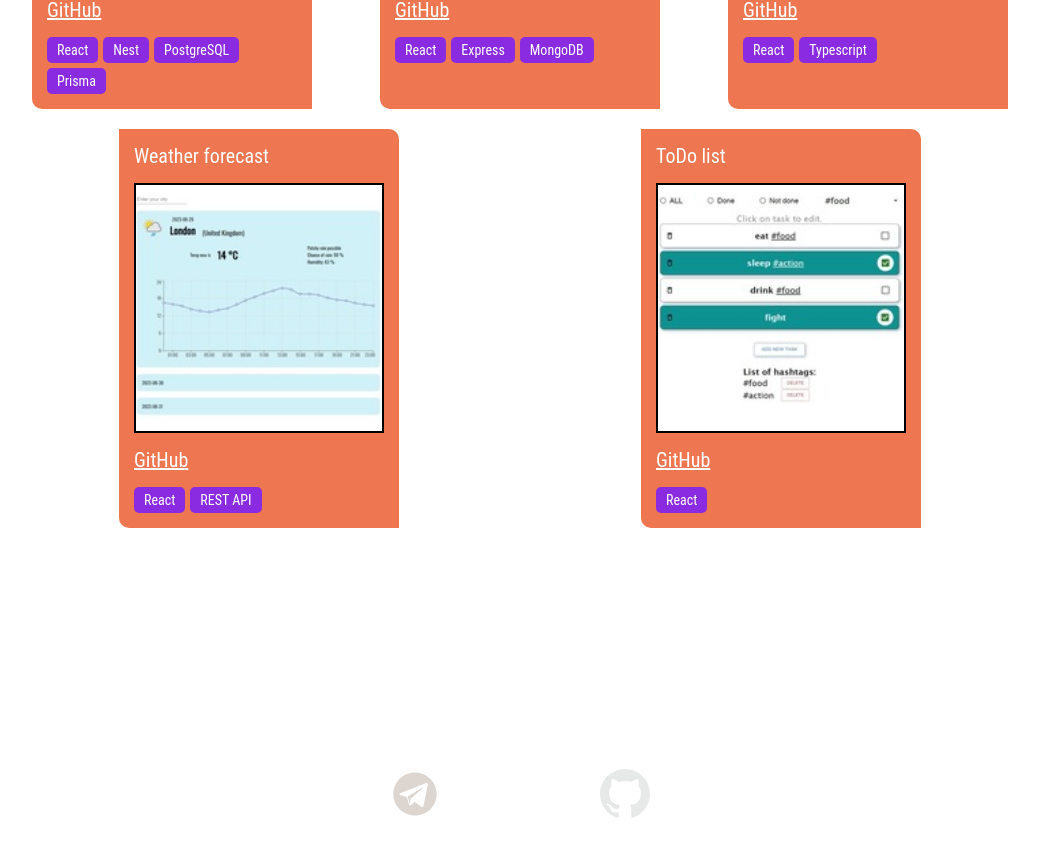
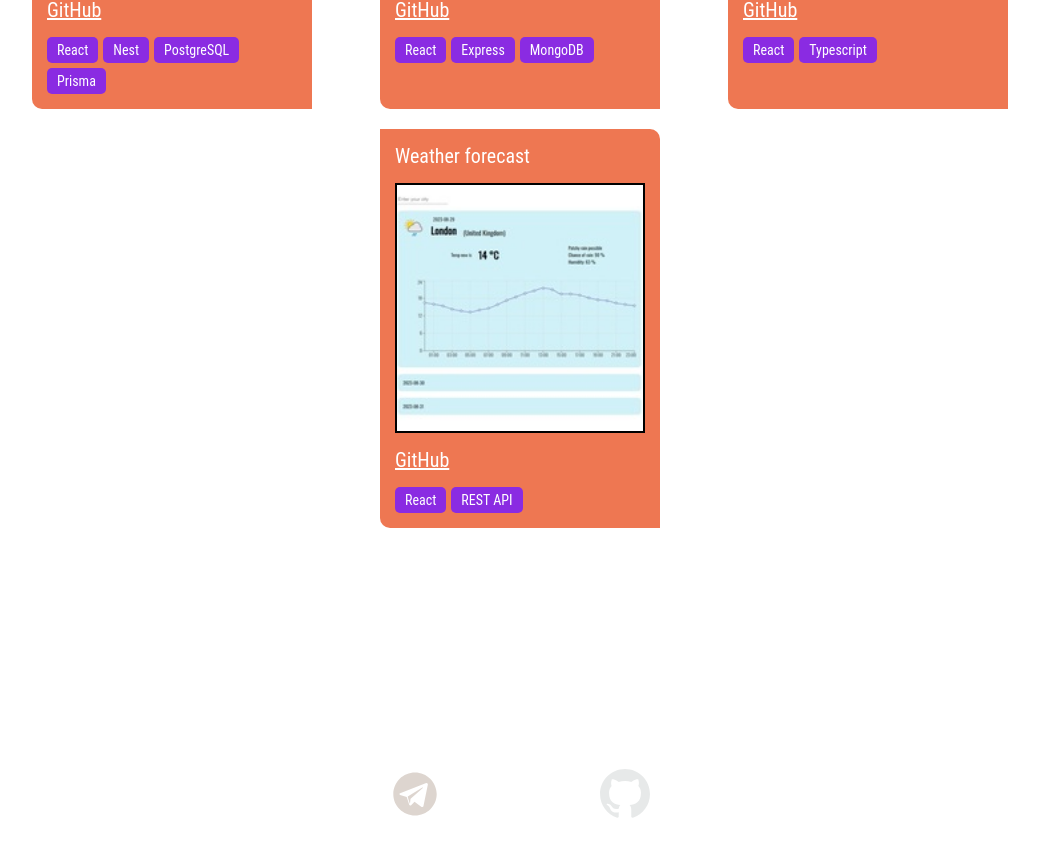
Before and after one commit to demos-prog/portfolio2, a React (Vite) app: page / in a window 1280 px wide. Shown: the part 2056-2912 px from the top of the page, without its empty margins (120-1159 px from the left). Built offline with nearby package versions, Linux system fonts and the light colour scheme.

Commit message:
removing old toDoList

```diff
--- a/src/components/Projects/Projects.tsx
+++ b/src/components/Projects/Projects.tsx
@@ -44,14 +44,6 @@ const projects = [
     gitHubLink: 'https://github.com/demos-prog/weather-app2',
     skills: ['React', 'REST API']
   },
-  {
-    titleRU: 'Список дел',
-    titleENG: 'ToDo list',
-    img: todoIcon,
-    projectLink: 'https://todolist-app-flame.vercel.app/',
-    gitHubLink: 'https://github.com/demos-prog/todolist-app',
-    skills: ['React']
-  },
 ]
 
 const Projects: React.FC<ProjectsProps> = ({ lang }) => {
```
